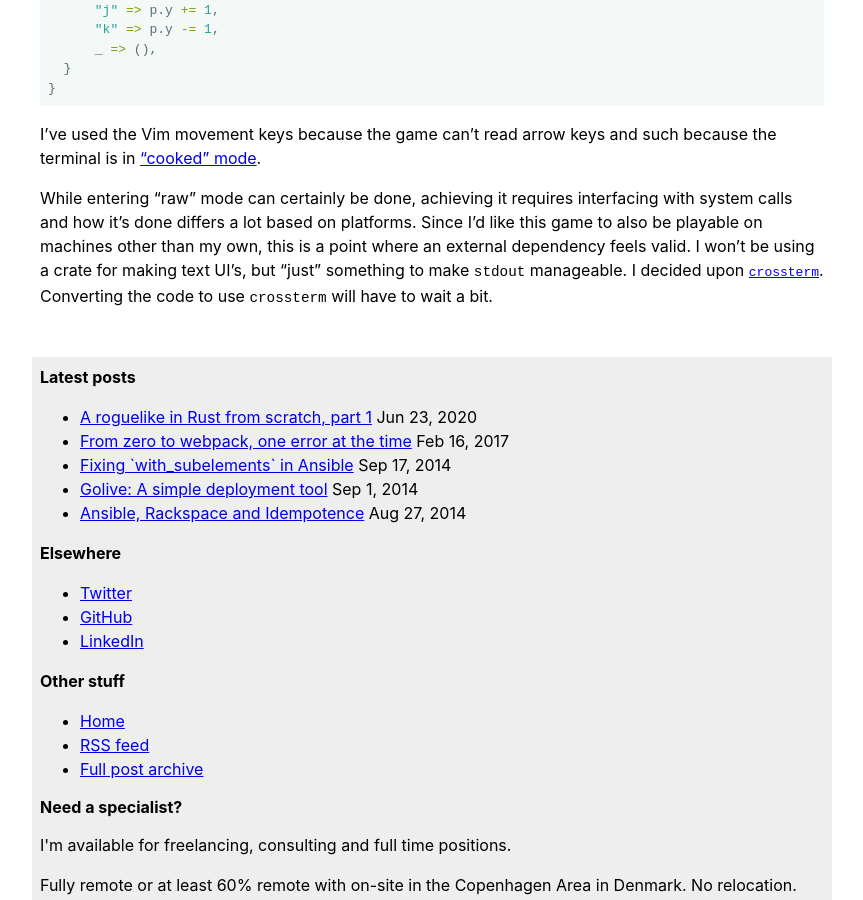
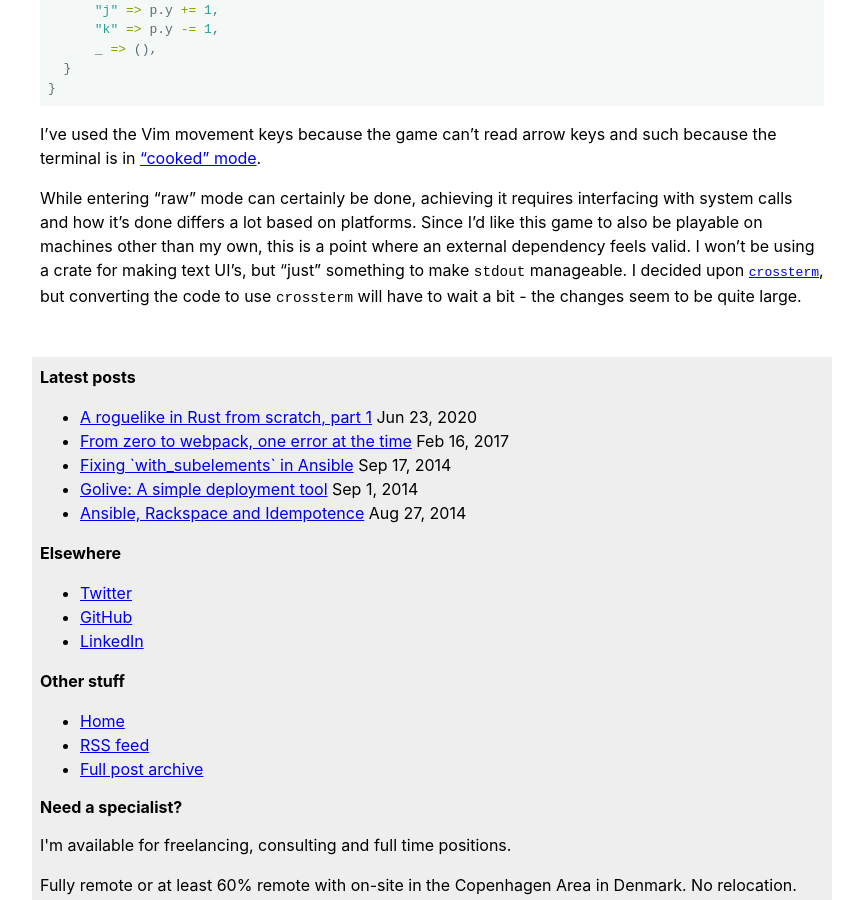
Before and after one commit to jumoel/jumoel.com, a Jekyll site: the page built from _posts/2020-06-23-rust-roguelike-from-scratch-pt1.md, in a window 1280 px wide and 900 px high, scrolled down 3820 px. Shown: the whole window, without its empty margins (208-1071 px from the left). Built offline with Jekyll 4.4.1, drawn with Linux system fonts in a browser that asks for light colours.

Commit message:
Change outro

```diff
--- a/_posts/2020-06-23-rust-roguelike-from-scratch-pt1.md
+++ b/_posts/2020-06-23-rust-roguelike-from-scratch-pt1.md
@@ -202,4 +202,4 @@ loop {
 
 I've used the Vim movement keys because the game can't read arrow keys and such because the terminal is in ["cooked" mode](https://en.wikipedia.org/wiki/Terminal_mode).
 
-While entering "raw" mode can certainly be done, achieving it requires interfacing with system calls and how it's done differs a lot based on platforms. Since I'd like this game to also be playable on machines other than my own, this is a point where an external dependency feels valid. I won't be using a crate for making text UI's, but "just" something to make `stdout` manageable. I decided upon [`crossterm`](https://crates.io/crates/crossterm). Converting the code to use `crossterm` will have to wait a bit.
+While entering "raw" mode can certainly be done, achieving it requires interfacing with system calls and how it's done differs a lot based on platforms. Since I'd like this game to also be playable on machines other than my own, this is a point where an external dependency feels valid. I won't be using a crate for making text UI's, but "just" something to make `stdout` manageable. I decided upon [`crossterm`](https://crates.io/crates/crossterm), but converting the code to use `crossterm` will have to wait a bit - the changes seem to be quite large.
```
